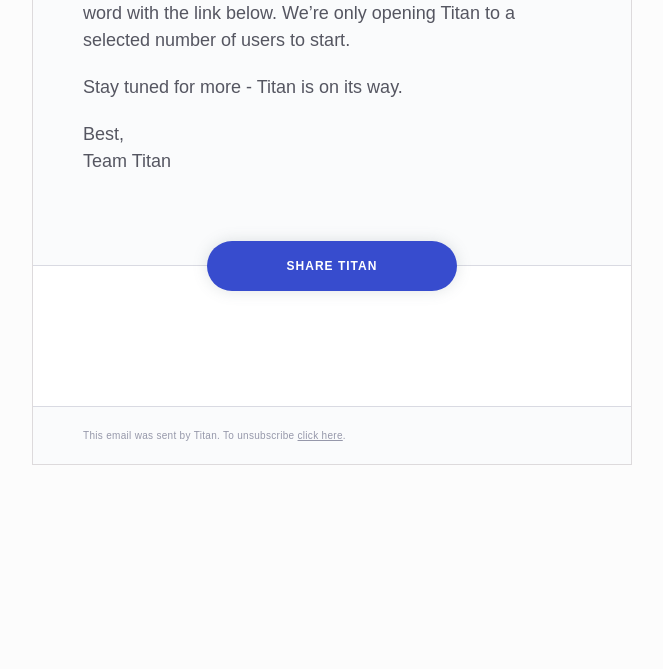
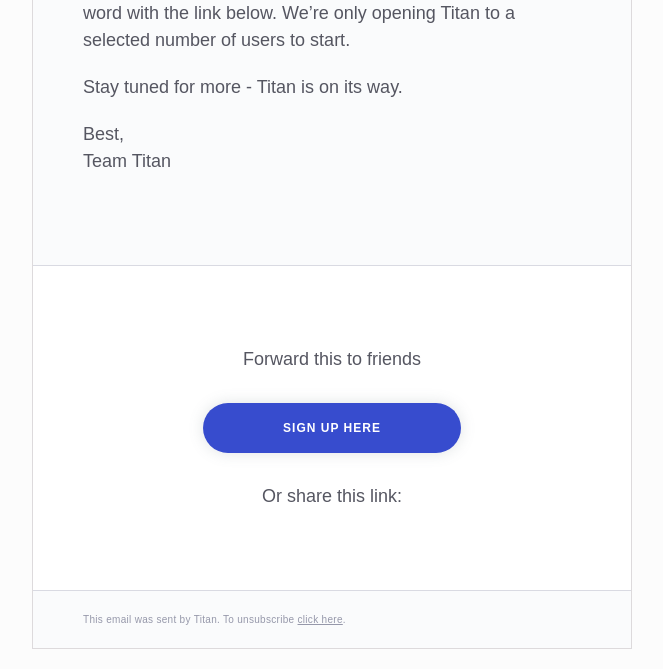
Before and after one commit to thomasrockhu/titan-backend, a Django app: template titan/templates/email-titan-template.html in a window 1280 px wide. Shown: the part 764-1433 px from the top of the page, without its empty margins (308-971 px from the left). Before the commit the page ends 1229 px from the top, so only its background shows below. Run offline with Django 3.2, Linux system fonts and the light colour scheme; the template is opened without the code that fills it, so the values that code supplies are empty.

Commit message:
Add new templates

```diff
--- a/titan/templates/email-titan-template-after-signup.html
+++ b/titan/templates/email-titan-template-after-signup.html
@@ -15,7 +15,9 @@
           </tr>
           <tr>
             <td style="background-color: rgb(250,251,252); padding: 20px 50px 80px; border-bottom: 1px solid rgb(217,218,226)" bgcolor="rgb(250,251,252)">
-              <p style="color: rgb(85,86,97); font-size: 18px; margin: 0; padding: 10px 0 10px 0; line-height: 1.5;">One of your friends signed up for Titan!</p>
+              <p style="color: rgb(85,86,97); font-size: 18px; margin: 0; margin-bottom: 20px; padding: 10px 0 10px 0; line-height: 1.5;">One of your friends signed up for Titan!
+              </p>
+              <a href="{{ url }}/#!/check-status" style="background-color: #374cce; color: #fff; font-size: 12px; font-weight: bold; display: inline-block; text-decoration: none; border-radius: 100px; text-transform: uppercase; letter-spacing: 1px; padding: 16px 80px; box-shadow: 0 0 15px 0 rgba(102, 113, 120, 0.2);" bgcolor="#374cce">Check your status</a>
             </td>
           </tr>
           <tr>
--- a/titan/templates/email-titan-template.html
+++ b/titan/templates/email-titan-template.html
@@ -37,10 +37,14 @@
           </tr>
           <tr>
             <td style="background-color: #fff; padding: 70px 50px; border-bottom: 1px solid rgb(217,218,226)" bgcolor="#fff">
-              <center style="margin-top: -95px">
-                <a href="{{ url }}" style="background-color: #374cce; color: #fff; font-size: 12px; font-weight: bold; display: inline-block; text-decoration: none; border-radius: 100px; text-transform: uppercase; letter-spacing: 1px; padding: 16px 80px; box-shadow: 0 0 15px 0 rgba(102, 113, 120, 0.2);" bgcolor="#374cce">Share Titan</a>
+              <p style="color: rgb(85,86,97); font-size: 18px; margin: 0; margin-bottom: 20px; padding: 10px 0 10px 0; line-height: 1.5; text-align: center;">Forward this to friends
+              </p>
+              <center>
+                <a href="{{ url }}" style="background-color: #374cce; color: #fff; font-size: 12px; font-weight: bold; display: inline-block; text-decoration: none; border-radius: 100px; text-transform: uppercase; letter-spacing: 1px; padding: 16px 80px; box-shadow: 0 0 15px 0 rgba(102, 113, 120, 0.2);" bgcolor="#374cce">Sign up here</a>
               </center>
-              <p style="color: #374cce; font-size: 18px; margin: 0; margin-top: 25px; padding: 10px 0 10px 0; line-height: 1.5; text-align: center;">
+              <p style="color: rgb(85,86,97); font-size: 18px; margin: 0; margin-top: 30px; padding: 0; line-height: 1.5; text-align: center;">Or share this link:
+              </p>
+              <p style="color: #374cce; font-size: 18px; margin: 0; padding: 5px 0 5px 0; line-height: 1.5; text-align: center;">
                 <a href="{{ url }}" style="color: #374cce; font-size: 18px; text-align: center; text-decoration: none;">
                   {{ url }}
                 </a>
```
Also changed, not shown: titan/referrals/views.py (+5 -4 lines).
